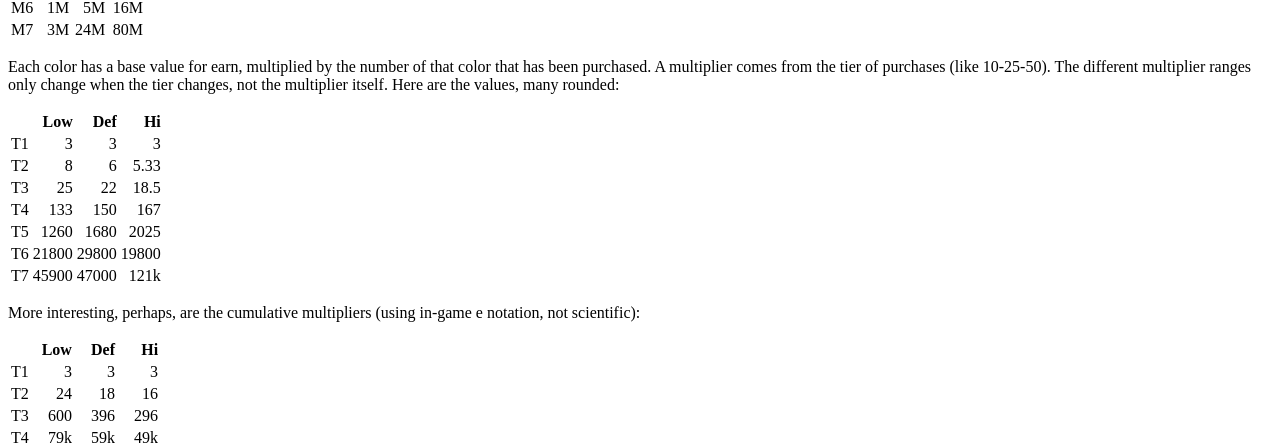
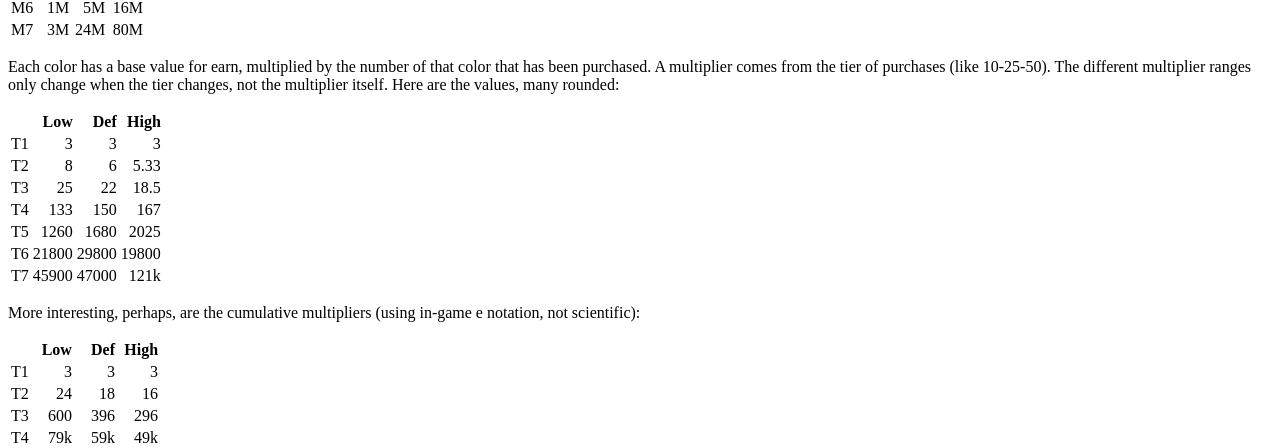
Before and after one commit to markplesko/idle1_guide, a Jekyll site: the page built from index.md, in a window 1280 px wide and 900 px high, scrolled down 997 px. Shown: the part 147-595 px from the top of the window. Built offline with Jekyll 4.4.1, drawn with Linux system fonts in a browser that asks for light colours.

```diff
--- a/index.md
+++ b/index.md
@@ -65,7 +65,7 @@ First, prestige values (same for all difficulties?)  Note that the curves start
 
 Each color has a base value for earn, multiplied by the number of that color that has been purchased.  A multiplier comes from the tier of purchases (like 10-25-50).  The different multiplier ranges only change when the tier changes, not the multiplier itself.  Here are the values, many rounded:
 
-|    |   Low |   Def |    Hi |
+|    |   Low |   Def |  High |
 | -: | ----: | ----: | ----: |
 | T1 |     3 |     3 |     3 |
 | T2 |     8 |     6 |  5.33 |
@@ -77,7 +77,7 @@ Each color has a base value for earn, multiplied by the number of that color tha
 
 More interesting, perhaps, are the cumulative multipliers (using in-game e notation, not scientific):
 
-|    |   Low |   Def |    Hi |
+|    |   Low |   Def |  High |
 | -: | ----: | ----: | ----: |
 | T1 |     3 |     3 |     3 |
 | T2 |    24 |    18 |    16 |
@@ -179,10 +179,10 @@ So basically, each color is 2.1% worse than the one before it _except_ that C1 t
 
 For each world and color, we also need a starting point.  C1 is special.  It seems to have values assigned for each level rather than using multipliers across world settings.  The table below gives the cost for a hypothetical purchase number zero.  Therefore, the initial purchase in the game (number two) is found by applying the above multiplier twice.
 
-|        | W1 | Std | Hi | Pl | Log | Exp |
-| :----- | -: | --: | -: | -: | --: | --: |
-| Easy   |  2 |  2  |  2 |  2 |   2 |   2 |
-| Normal |  3 |  4  |  6 |  4 |   7 |   2 |
-| Hard   |  3 |  4  |  7 |  4 |   8 |   2 |
-| Crazy  |  4 |  6  |  9 |  6 |  10 |   3 |
-| Evil   |  8 | 12  | 18 | 12 |  20 |   6 |
+|        | W1 | Std | High | Plateau | Log | Exp |
+| :----- | -: | --: | ---: | ------: | --: | --: |
+| Easy   |  2 |  2  |    2 |       2 |   2 |   2 |
+| Normal |  3 |  4  |    6 |       4 |   7 |   2 |
+| Hard   |  3 |  4  |    7 |       4 |   8 |   2 |
+| Crazy  |  4 |  6  |    9 |       6 |  10 |   3 |
+| Evil   |  8 | 12  |   18 |      12 |  20 |   6 |
```
Also changed, not shown: charts/unlock_relstd.png (added).
